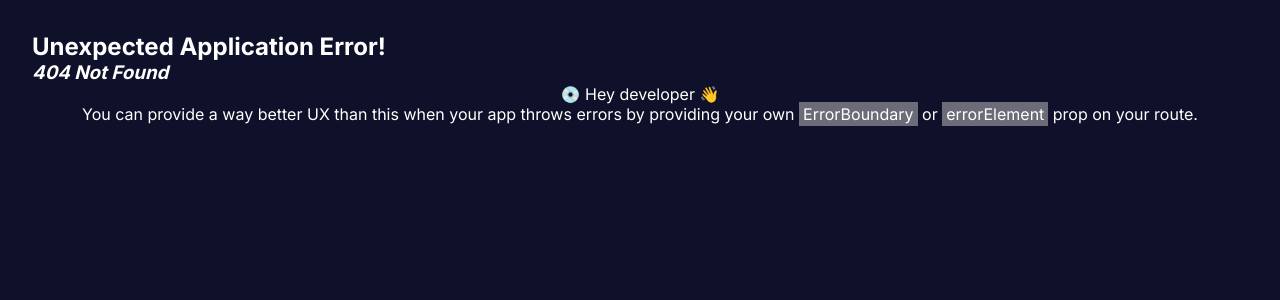
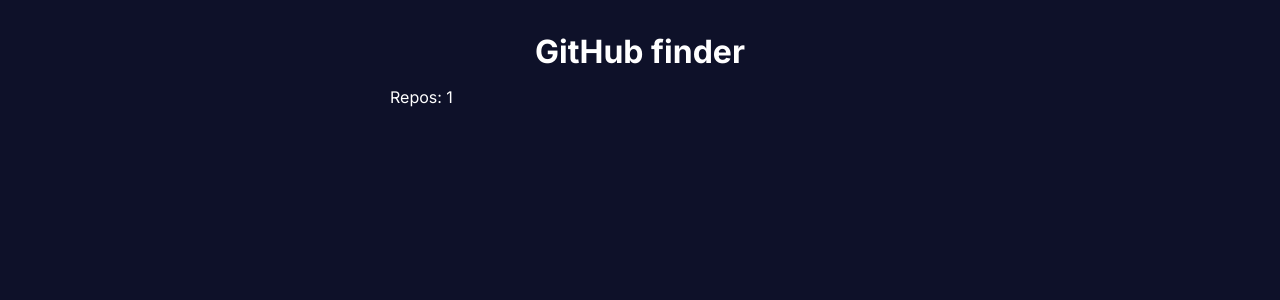
Before and after one commit to alexandrerogeriosn93/project-react-typescript-github-finder, a React (Vite) app: page /repos/1 in a window 1280 px wide. Before the commit this address had no page. Shown: the top 300 px of the page. Built offline with nearby package versions, Linux system fonts and the light colour scheme.

Commit message:
feat: create component Repos

```diff
--- a/src/main.tsx
+++ b/src/main.tsx
@@ -5,6 +5,7 @@
 import { createBrowserRouter, RouterProvider } from "react-router-dom";
 
 import Home from "./routes/Home.tsx";
+import Repos from "./routes/Repos.tsx";
 
 import "./index.css";
 
@@ -17,6 +18,10 @@
         path: "/",
         element: <Home />,
       },
+      {
+        path: "/repos/:username",
+        element: <Repos />,
+      },
     ],
   },
 ]);
--- /dev/null
+++ b/src/routes/Repos.tsx
@@ -0,0 +1,13 @@
+import { useEffect, useState } from "react";
+
+import { useParams } from "react-router-dom";
+
+import classes from "./Repos.module.css";
+
+const Repos = () => {
+  const { username } = useParams();
+
+  return <div>Repos: {username}</div>;
+};
+
+export default Repos;
```
Also changed, not shown: src/routes/Repos.module.css (added).
